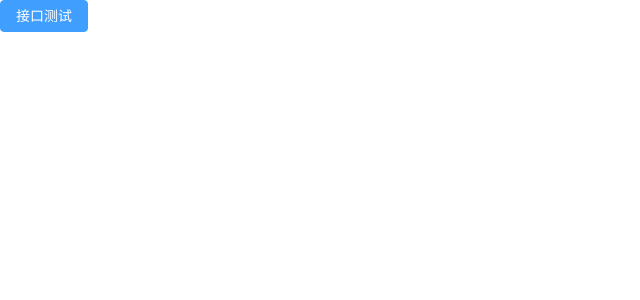
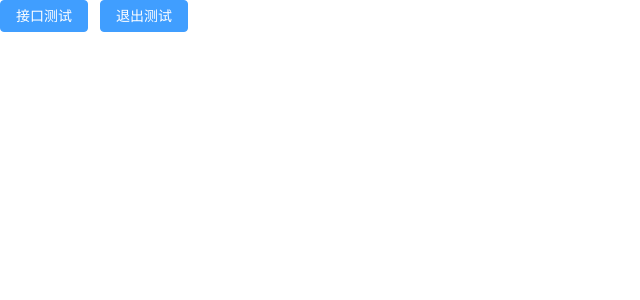
Before and after one commit to QingYiShiDeCha/security-admin-demo, a Vue app in the folder Security-Admin-Vue/: page / in a window 1280 px wide. Shown: the top 300 px of the page, without its empty margins (0-640 px from the left). Built offline with nearby package versions, Linux system fonts and the light colour scheme.

Commit message:
feat✨: 退出方法测试

```diff
--- a/Security-Admin-Vue/src/layout/index.vue
+++ b/Security-Admin-Vue/src/layout/index.vue
@@ -1,16 +1,30 @@
 <template>
   <div>
-    <el-button type="primary" @click="getUserList">接口测试</el-button>
+    <el-col>
+      <el-button type="primary" @click="getUserList">接口测试</el-button>
+      <el-button type="primary" @click="doLogout">退出测试</el-button>
+    </el-col>
   </div>
 </template>
 
 <script setup>
 import { ListUser } from '@/api/user'
+import { logout } from '@/api/auth'
+import { useAuthStore } from '@/stores/auth'
+
+const { removeToken } = useAuthStore()
+
 async function getUserList() {
   const res = await ListUser()
   console.log(res)
 }
 
+async function doLogout() {
+  const res = await logout()
+  console.log('退出res', res)
+  removeToken()
+}
+
 </script>
 
 <style scoped></style>
```
